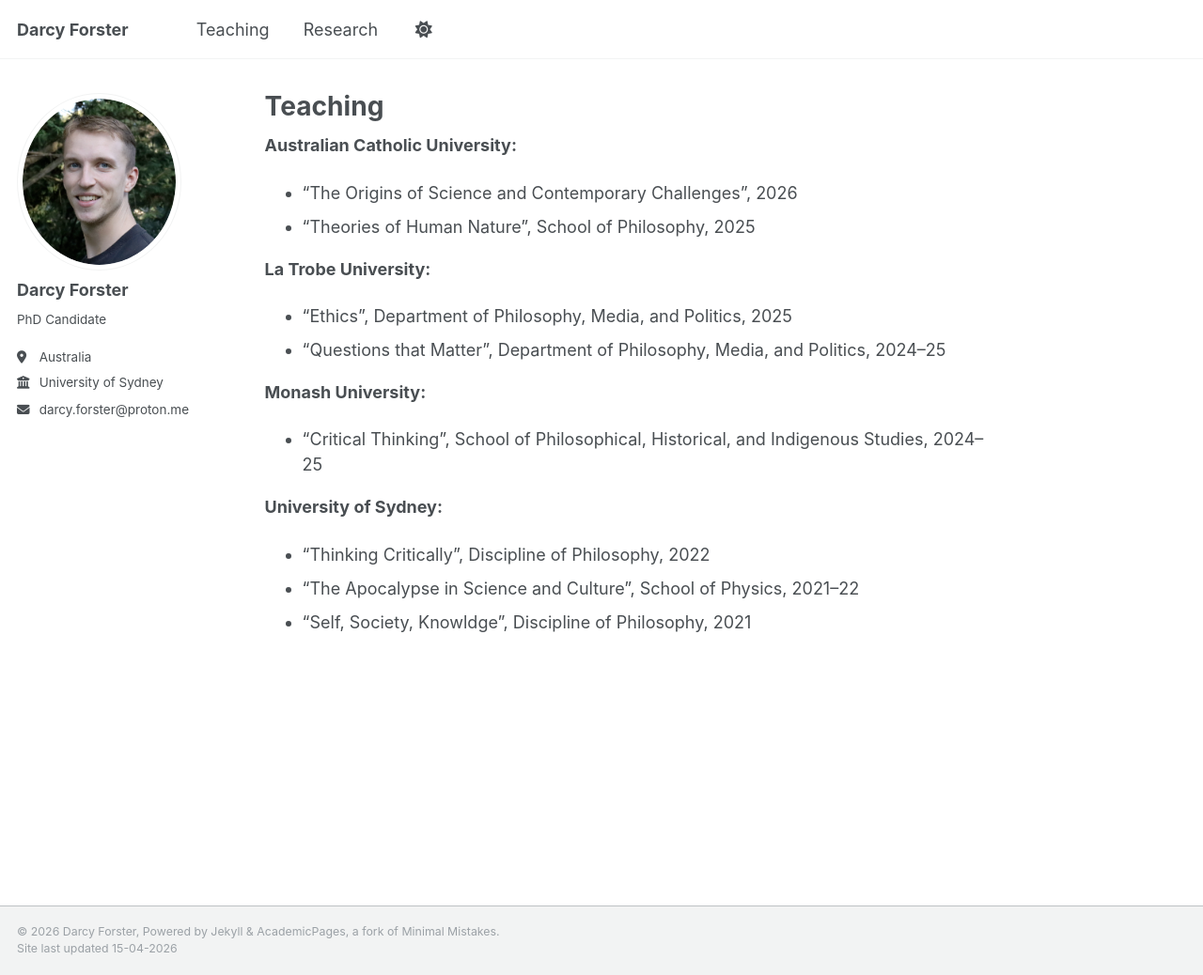
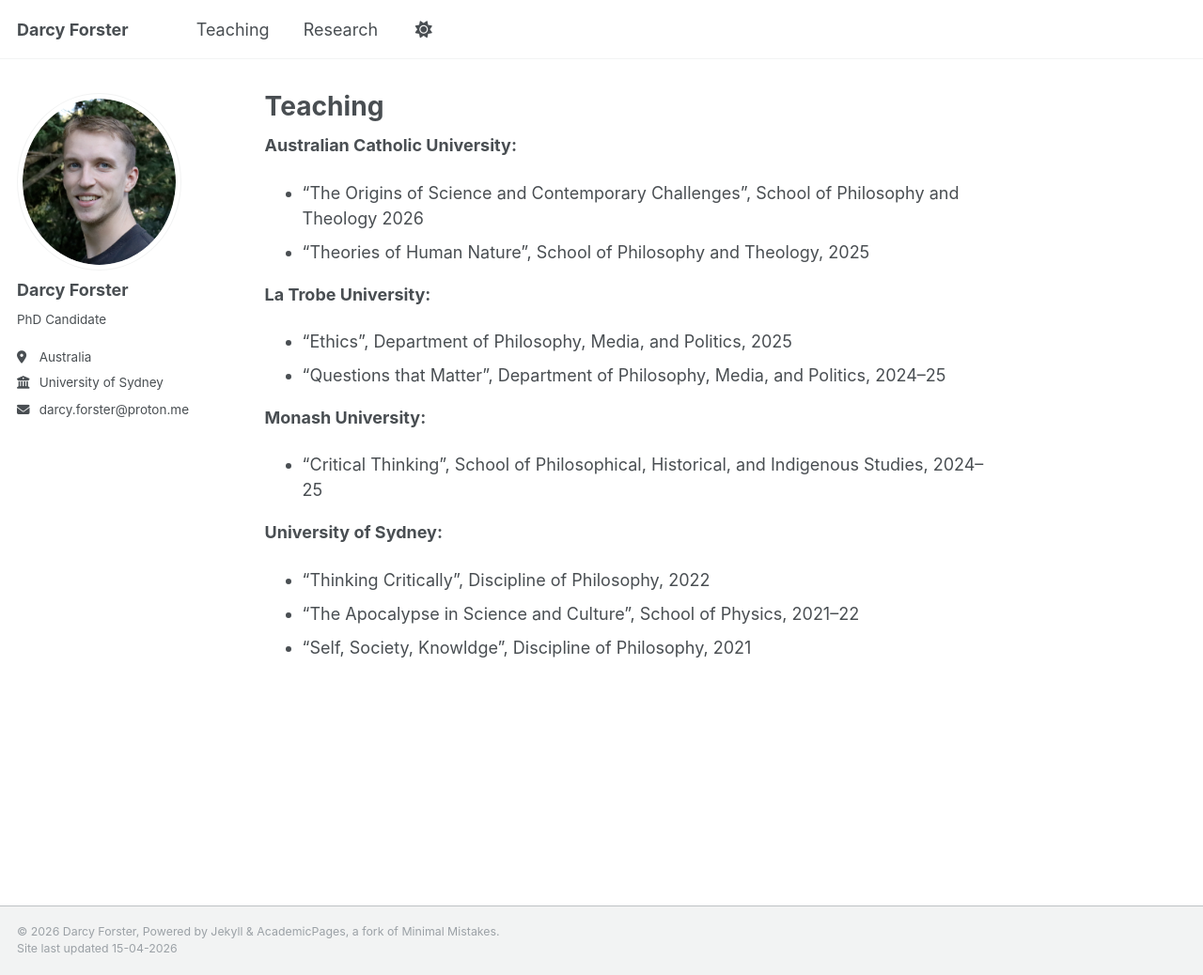
Before and after one commit to darcyforster/academic-pages, a Jekyll site: the page built from _pages/teaching.md, in a window 1280 px wide and 1038 px high. Shown: the whole window at 94% size. Built offline with Jekyll 4.4.1, drawn with Linux system fonts in a browser that asks for light colours.

Commit message:
Update teaching.md

```diff
--- a/_pages/teaching.md
+++ b/_pages/teaching.md
@@ -4,8 +4,8 @@ permalink: /teaching/
 ---
 
 **Australian Catholic University:**
-* "The Origins of Science and Contemporary Challenges", 2026
-* “Theories of Human Nature”, School of Philosophy, 2025
+* "The Origins of Science and Contemporary Challenges", School of Philosophy and Theology 2026
+* “Theories of Human Nature”, School of Philosophy and Theology, 2025
 
 **La Trobe University:**
 * “Ethics”, Department of Philosophy, Media, and Politics, 2025
```
